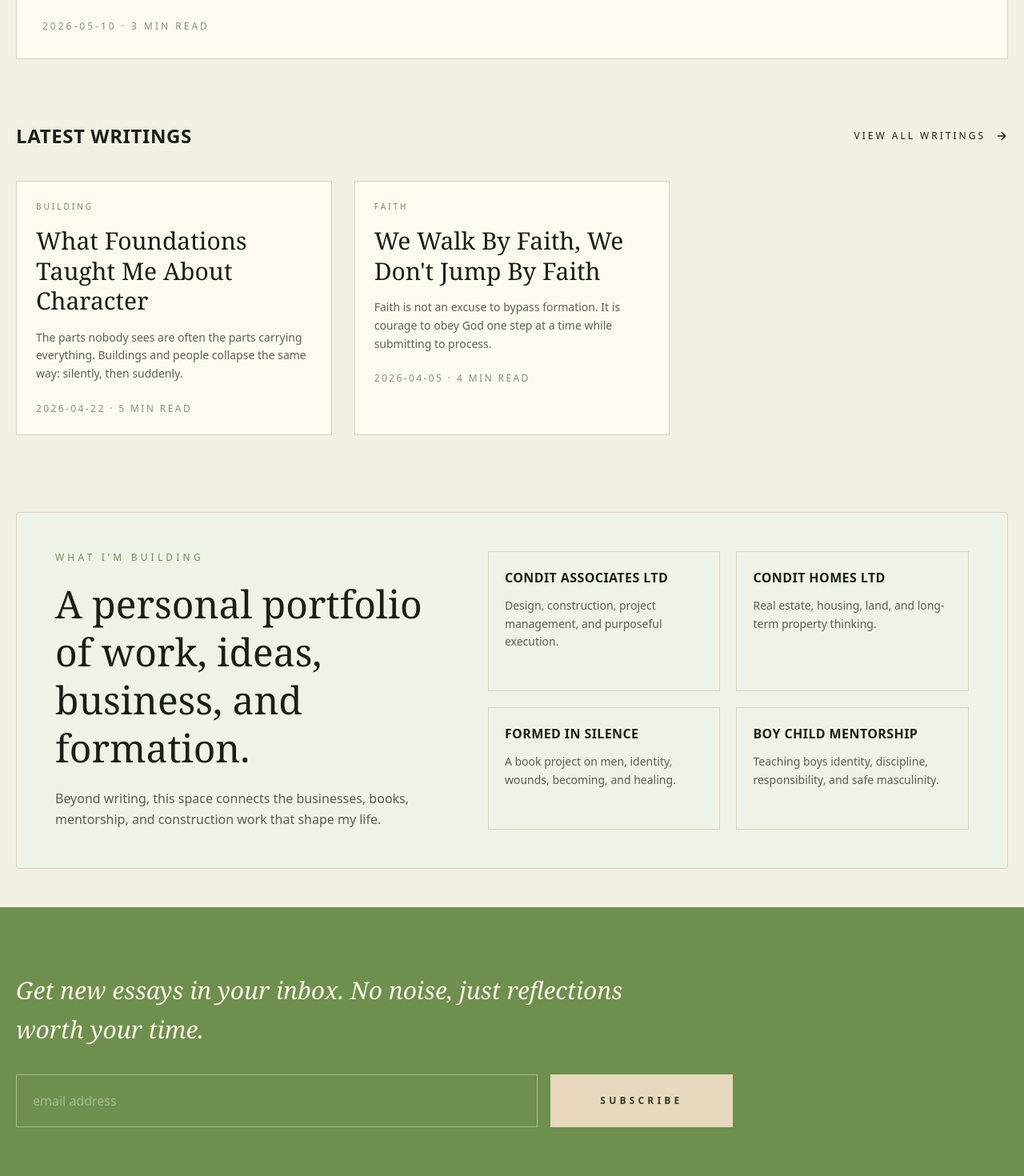
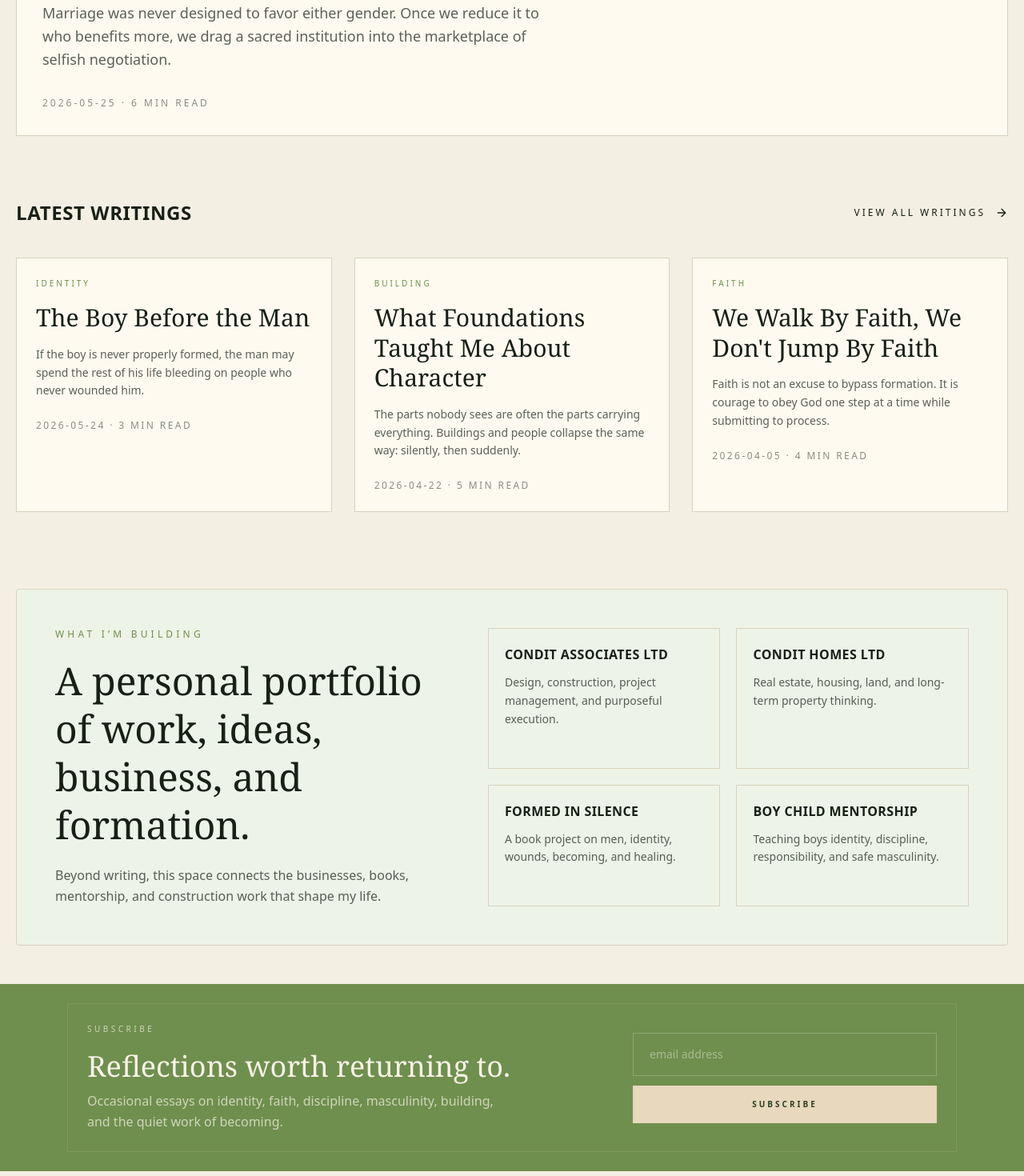
Before and after one commit to conditassociatesltd-gif/purposeful-builder, a Next.js app in the folder purposeful-builder/: page / in a window 1280 px wide. Shown: the part 1280-2750 px from the top of the page at 80% size. Built offline with nearby package versions, Linux system fonts and the light colour scheme.

Commit message:
Connect Buttondown newsletter

```diff
--- a/purposeful-builder/app/globals.css
+++ b/purposeful-builder/app/globals.css
@@ -258,3 +258,17 @@ body {
 .dark.reader-contrast .essay-content strong {
   color: #ffffff !important;
 }
+html,
+body {
+  max-width: 100%;
+  overflow-x: hidden;
+}
+
+* {
+  box-sizing: border-box;
+}
+
+img,
+video {
+  max-width: 100%;
+}
--- a/purposeful-builder/app/layout.tsx
+++ b/purposeful-builder/app/layout.tsx
@@ -14,7 +14,9 @@ export const metadata: Metadata = {
 export default function RootLayout({ children }: { children: React.ReactNode }) {
   return (
     <html lang="en">
-      <body>{children}</body>
+      <body className="overflow-x-hidden">
+  {children}
+</body>
     </html>
   );
 }
--- a/purposeful-builder/app/page.tsx
+++ b/purposeful-builder/app/page.tsx
@@ -22,13 +22,14 @@ const portfolio = [
 
 export default function HomePage() {
   const allEssays = getAllEssays();
-const featuredEssay = allEssays[0];
+const featuredEssay =
+  allEssays.find((essay) => essay.featured) || allEssays[0];
 const essays = allEssays.slice(1, 4);
 
   return (
     <main className="min-h-screen" style={{ background: "var(--parchment)", color: "var(--ink)" }}>
       <header className="sticky top-0 z-40 border-b backdrop-blur-md" style={{ background: "rgba(238,233,223,0.9)", borderColor: "rgba(17,17,15,0.1)" }}>
-        <div className="max-w-7xl mx-auto px-5 py-5 flex items-center justify-between gap-6">
+        <div className="max-w-7xl mx-auto px-4 py-4 flex flex-wrap items-center justify-between gap-4 overflow-hidden">
           <Link href="/" className="flex items-center gap-3">
             <div className="w-14 h-14 border-2 border-[#c4572a] flex items-center justify-center overflow-hidden">
               <Image src="/logo.png" alt="Austin Okechukwu logo" width={52} height={52} className="object-contain scale-110" />
@@ -55,7 +56,7 @@ const essays = allEssays.slice(1, 4);
             <ThemeToggle />
           </nav>
 
-          <div className="lg:hidden flex items-center gap-4">
+          <div className="lg:hidden w-full flex items-center justify-between gap-3 text-[10px] tracking-[0.18em] uppercase">
   <div className="flex items-center gap-4 text-[10px] tracking-[0.2em] uppercase">
     <Link href="/writing">Writing</Link>
     <Link href="/about">About</Link>
@@ -219,33 +220,49 @@ const essays = allEssays.slice(1, 4);
       </section>
 
       <section id="subscribe" style={{ background: "var(--rust)", color: "var(--cream)" }}>
-        <div className="max-w-7xl mx-auto px-5 py-20">
-          <p className="font-serif italic text-2xl md:text-3xl max-w-3xl leading-relaxed">
-            Get new essays in your inbox. No noise, just reflections worth your time.
+        <div className="max-w-6xl mx-auto px-5 py-6">
+  <div className="grid md:grid-cols-[1fr_380px] gap-10 items-center border border-white/10 p-5 md:p-6">
+
+    <div>
+      <p
+        className="text-[10px] tracking-[0.35em] uppercase mb-4 opacity-70"
+      >
+        Subscribe
       </p>
 
+      <h2 className="font-serif text-3xl md:text-4xl leading-tight max-w-xl">
+        Reflections worth returning to.
+      </h2>
+
+      <p className="mt-2 text-sm md:text-base opacity-70 max-w-lg leading-relaxed">
+        Occasional essays on identity, faith, discipline, masculinity, building, and the quiet work of becoming.
+      </p>
+    </div>
+
     <form
-  action="https://formspree.io/f/xqejdpnz"
+      action="https://buttondown.com/api/emails/embed-subscribe/arc_austin"
       method="POST"
-  className="mt-8 grid md:grid-cols-[1fr_0.35fr] gap-4 max-w-4xl"
+      className="flex flex-col gap-3"
     >
       <input
         type="email"
         name="email"
         placeholder="email address"
         required
-    className="bg-transparent border px-5 py-5 outline-none placeholder:text-white/40 text-white"
-    style={{ borderColor: "rgba(255,255,255,0.4)" }}
+        className="bg-transparent border px-5 py-4 outline-none placeholder:text-white/40 text-white text-sm"
+        style={{ borderColor: "rgba(255,255,255,0.2)" }}
       />
 
       <button
         type="submit"
-    className="px-5 py-5 text-xs tracking-[0.35em] uppercase font-bold"
+        className="px-5 py-4 text-[10px] tracking-[0.3em] uppercase font-semibold"
         style={{ background: "var(--peach)", color: "var(--rust-deep)" }}
       >
         Subscribe
       </button>
     </form>
+
+  </div>
 </div>
       </section>
 <div className="border-t border-white/5">
@@ -300,7 +317,7 @@ const essays = allEssays.slice(1, 4);
           </div>
 
           <div>
-            <p className="text-xs tracking-[0.35em] uppercase mb-5" style={{ color: "var(--rust)" }}>Elsewhere</p>
+            <p className="text-xs tracking-[0.35em] uppercase mb-5" style={{ color: "var(--rust)" }}>Platforms</p>
             <ul className="space-y-3 opacity-65">
               <li>
   <a href="https://www.instagram.com/arc__austin?igsh=bGp6M3hpdm5sNXgz" target="_blank" className="hover:text-[#c4572a] transition-colors">
--- /dev/null
+++ b/purposeful-builder/content/essays/is-marriage-designed-to-favour-men-or-women.mdx
@@ -0,0 +1,89 @@
+---
+title: "Is Marriage Designed to favour Men or Women?"
+date: "2026-05-25"
+category: "Marriage & Life"
+excerpt: "Marriage was never designed to favor either gender. Once we reduce it to who benefits more, we drag a sacred institution into the marketplace of selfish negotiation."
+featured: true
+---
+
+Marriage was never designed to favor either gender.
+
+The moment we reduce it to "who benefits more," we drag a sacred institution into the marketplace of selfish negotiation and once benefit becomes the foundation, conflict becomes inevitable.
+
+Many people no longer approach marriage with purpose in mind. They approach it with survival, power, emotional hunger, fear, social pressure, financial expectations, or personal convenience. So the conversation has shifted from "What is marriage for?" to "What can I gain from it?" And that shift has been quietly catastrophic.
+
+## Distortion is not design
+
+Historically, marriage conversations have often tilted in favor of men. In many cultures, women became instruments for preserving male legacy, securing alliances, expanding influence, or sustaining social structures built around masculine authority. Some men married for status and continuity while women were expected to sacrifice identity for stability.
+
+But distortion does not define design.
+
+The abuse of a thing does not cancel its original purpose.
+
+Marriage was not created so one gender could dominate the other. It was designed as a partnership of responsibility, two people oriented toward a purpose larger than either of them. This is why the dominion mandate in Genesis was given to both male and female. Humanity was instructed to be fruitful, multiply, build, govern, and cultivate the earth together. Marriage became one of the primary structures through which that assignment could flourish.
+
+A healthy marriage is not built on the superiority of one partner. It is built on shared responsibility toward a common purpose.
+
+## The childbearing argument
+
+One of the most emotionally charged conversations in this debate is about women's bodies changing because of childbirth. Some women argue that they alter their bodies to help build a man's legacy while the man undergoes no equivalent physical transformation. This argument carries real weight, and it deserves to be taken seriously, not dismissed with a sentence.
+
+Pregnancy is costly. Carrying another human being for nine months changes the body in ways that vary dramatically from woman to woman. Some recover in remarkable ways. Others carry permanent physical changes for the rest of their lives. Neither outcome should become a basis for shame, and neither should be minimized by the men who benefit most directly from what women endure.
+
+The deeper issue is the framework many women carry into this experience. When childbearing is subconsciously framed as "helping a man build his legacy," resentment quietly enters the marriage. The sacrifice begins to feel like a transaction with an unequal exchange rate. But when children are understood as gifts entrusted by God to a family, not trophies of male ego or proof of female devotion, the same sacrifice begins to carry a different kind of meaning.
+
+This does not erase the physical reality. But it relocates the conversation from "what I am losing" to "what we are building."
+
+The critical word there is *we*.
+
+This is where many men fail, not in theory but in practice. Some men enjoy the privilege of fatherhood without genuinely honoring the sacrifice connected to motherhood. They are present for the announcement and largely absent for the endurance. The most loving thing a man can do during and after pregnancy is to make the invisible weight of his wife's sacrifice visible through care, provision, patience, and consistent presence.
+
+When men fail here, they earn the bitterness they often complain about.
+
+## The courtroom marriage
+
+Something has shifted in how people enter relationships now.
+
+There is a wariness that has become standard. Men learning how to protect themselves from manipulation. Women learning how to protect themselves from being used. Some of these concerns are legitimate but wisdom and discernment are required to navigate the journey. And a steady diet of suspicion slowly poisons the well. You cannot build intimacy where fear is the foundation.
+
+When gender war becomes the primary lens through which people interpret marriage, both men and women begin to see each other less as partners and more as potential threats. People enter union prepared for conflict while claiming they are searching for love.
+
+Everybody gathering evidence. Nobody willing to be known.
+
+A selfish man will weaponize leadership. He will use his role as head of the family as a license to control rather than a call to serve.
+
+A selfish woman will weaponize submission. She will perform compliance outwardly while withholding trust, warmth, and genuine partnership and call it self-protection.
+
+In both cases, a selfish person turns covenant into control. And no amount of correct theology or relationship strategy can fix a fundamentally selfish person inside a marriage.
+
+Purpose and selflessness changes the equation. Maybe not immediately, but fundamentally.
+
+## What we are really building
+
+Strong families do not emerge accidentally. No great institution is a product of random and spontaneous actions. It's the same with marriage. They are built intentionally, by two people who understand that what they are constructing together is larger than what either of them could build alone.
+
+Buildings do not fail immediately. They fail gradually, a hairline crack here, slow corrosion there, soil quietly shifting beneath footings that nobody checks. Then one day, a load arrives that should have been manageable. And it comes down.
+
+People stand across the road and say: *How did this happen so suddenly?*
+
+It didn't. It was happening slowly, in places no one was watching.
+
+Families are not very different. When the foundation of a marriage becomes resentment, competition, or suspicion, the structure does not announce its weakness. It simply absorbs pressure less effectively, season by season, until something finally gives.
+
+The collapse does not stay in the home. It spills into children, communities, and eventually into the shape of a society.
+
+## The better question
+
+Perhaps we have been asking the wrong question entirely.
+
+"Who does marriage favor more?" is a question designed to produce camps or incite gender wars. It gives people permission to stay wounded and call it wisdom. It frames the opposite sex as the problem when the actual problem is far closer, it lives inside the person asking the question.
+
+The better question is harder and more useful:
+
+*What kind of person am I becoming and is that person capable of building a life with another human being?*
+
+Because no institution can remain healthy when the people building it are deeply unhealthy themselves. A healthy system can only be sustained by healthy people.
+
+Marriage was designed to serve something greater than individual advantage. And the men and women who understand that, who show up not asking what they can extract but asking what they can contribute, are the ones who tend to build something worth emulating.
+
+That is the work.
--- a/purposeful-builder/content/essays/the-boy-before-the-man.mdx
+++ b/purposeful-builder/content/essays/the-boy-before-the-man.mdx
@@ -1,9 +1,9 @@
 ---
 title: "The Boy Before the Man"
-date: "2026-05-10"
+date: "2026-05-24"
 category: "Identity"
 excerpt: "If the boy is never properly formed, the man may spend the rest of his life bleeding on people who never wounded him."
-featured: true
+featured: false
 ---
 
 At our most recent International Day of the Boy Child gathering, I asked the boys when their fathers last told them, “I love you.”
```
Lines whose indentation alone changed are shown as unchanged.
